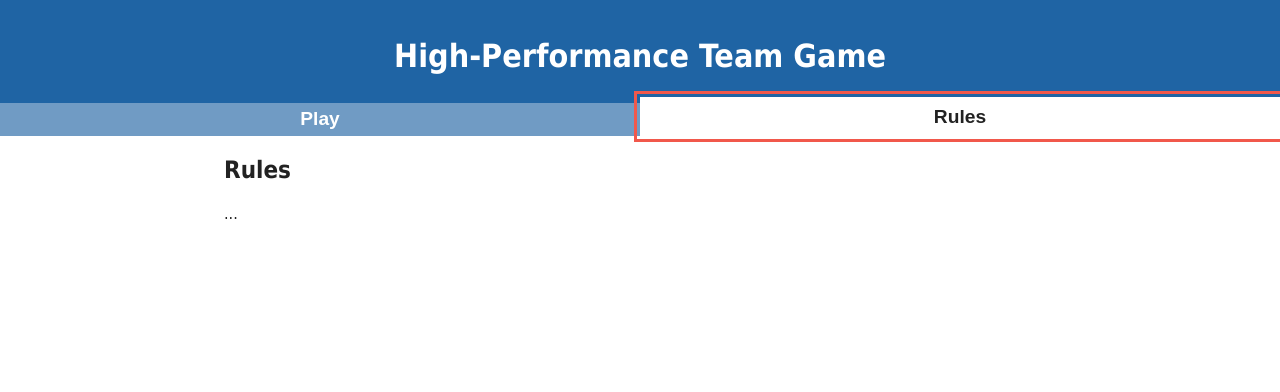
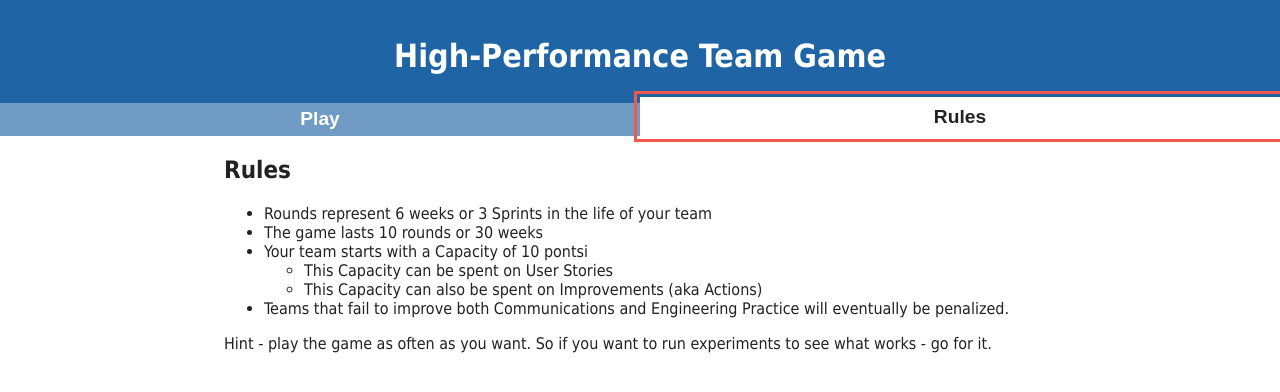
Before and after one commit to mlevison/high-performance-teams-game, a React (Create React App) app: page / in a window 1280 px wide. Both pictures are taken after a click on the button "Rules". Shown: the top 392 px of the page. Built offline with nearby package versions, Linux system fonts and the light colour scheme.

Commit message:
First pass at rules

```diff
--- a/src/components/Rules.tsx
+++ b/src/components/Rules.tsx
@@ -4,7 +4,19 @@ export default function Rules() {
   return (
     <>
       <h2>Rules</h2>
-      <p>...</p>
+      <p>
+        <ul>
+          <li>Rounds represent 6 weeks or 3 Sprints in the life of your team</li>
+          <li>The game lasts 10 rounds or 30 weeks</li>
+          <li>Your team starts with a Capacity of 10 pontsi</li>
+          <ul>
+            <li>This Capacity can be spent on User Stories</li>
+            <li>This Capacity can also be spent on Improvements (aka Actions)</li>
+          </ul>
+          <li>Teams that fail to improve both Communications and Engineering Practice will eventually be penalized.</li>
+        </ul>
+        Hint - play the game as often as you want. So if you want to run experiments to see what works - go for it.
+      </p>
     </>
   );
 }
```
